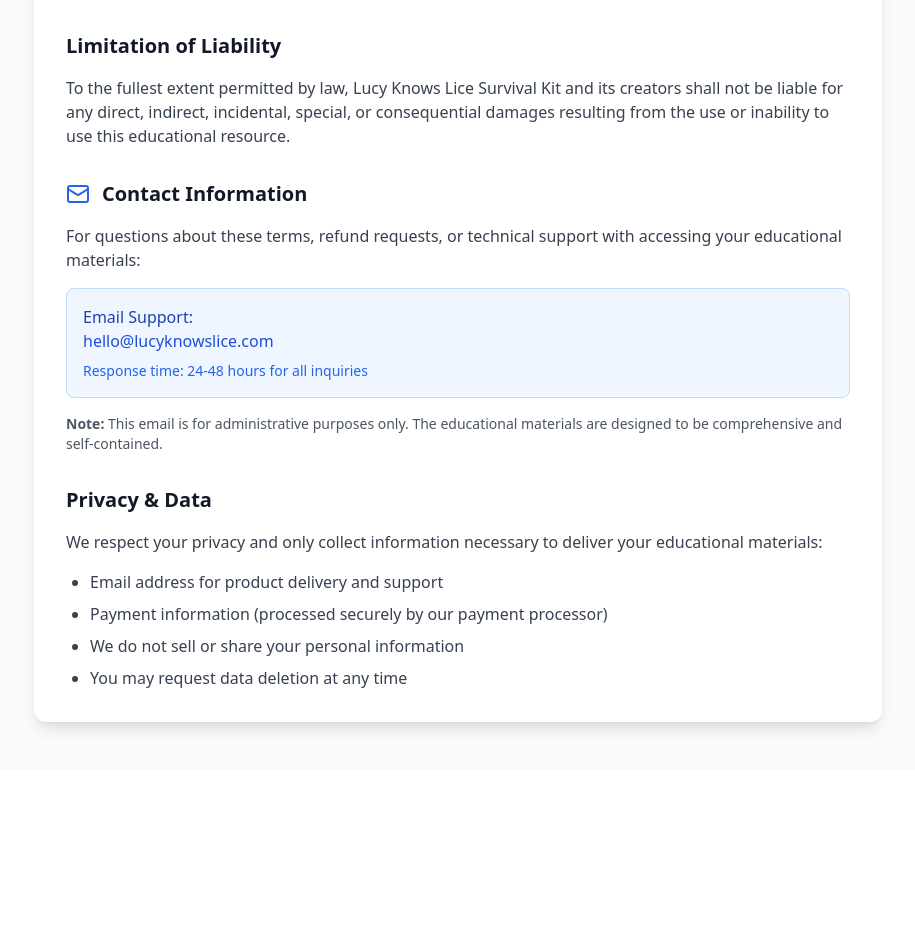
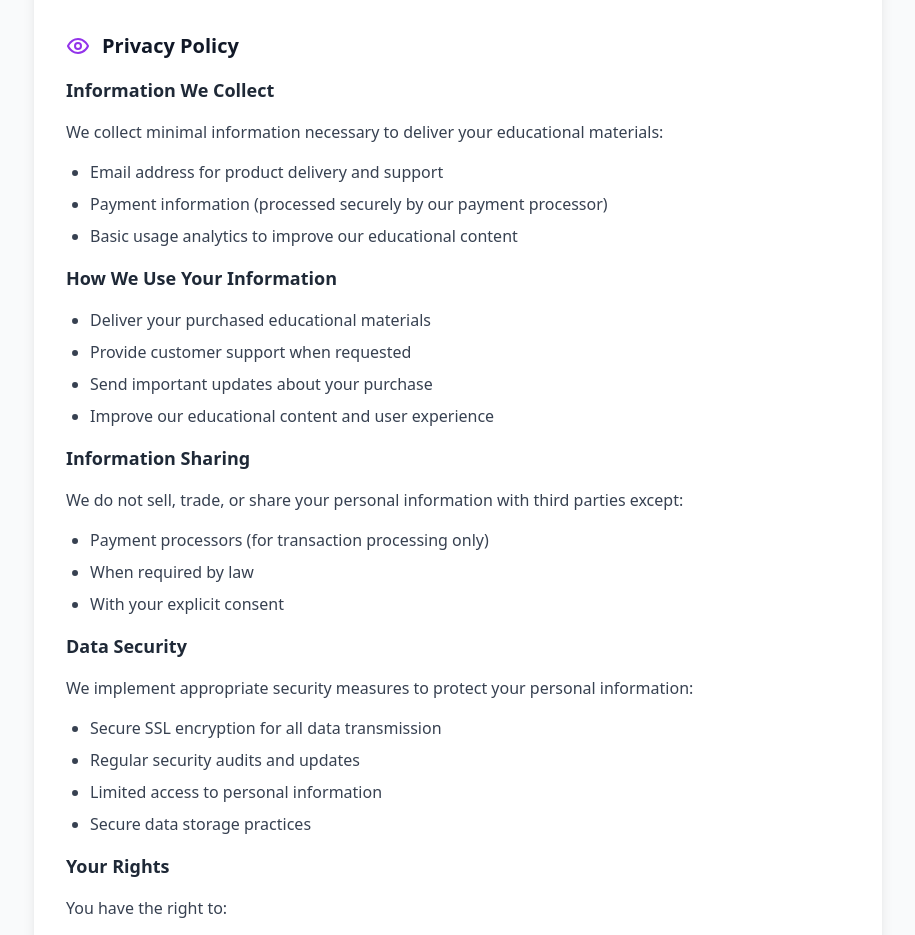
Before and after one commit to tmfudge/-new-lucy-knows-lice-62125, a React (Vite) app: page /terms in a window 1280 px wide. Shown: the part 1862-2797 px from the top of the page, without its empty margins (182-1097 px from the left). Before the commit the page ends 2632 px from the top, so only its background shows below. Built offline with nearby package versions, Linux system fonts and the light colour scheme.

Commit message:
Update Footer and Consolidate Legal Documents

```diff
--- a/src/App.tsx
+++ b/src/App.tsx
@@ -10,9 +10,10 @@ function App() {
       <Routes>
         <Route path="/" element={<LandingPage />} />
         <Route path="/terms" element={<Terms />} />
+        {/* All legal routes point to the same comprehensive Terms page */}
         <Route path="/privacy" element={<Terms />} />
         <Route path="/disclaimers" element={<Terms />} />
-        <Route path="/contact" element={<Terms />} />
+        <Route path="/legal" element={<Terms />} />
         {/* Portal route commented out - will reactivate when ready for portal launch */}
         {/* <Route path="/portal/*" element={<Portal />} /> */}
       </Routes>
--- a/src/components/Disclaimer.tsx
+++ b/src/components/Disclaimer.tsx
@@ -6,14 +6,11 @@ const Disclaimer: React.FC = () => {
       <div className="max-w-6xl mx-auto px-6">
         <div className="text-center">
           <p className="text-sm text-gray-300 mb-3">
-            © 2024 Lucy Knows Lice Survival Kit. Educational resource only. Individual results may vary.
+            © 2025 Lucy Knows Lice Survival Kit. Educational resource only. Individual results may vary.
           </p>
 
           <div className="flex justify-center space-x-6 text-xs text-gray-400">
-            <a href="/terms" className="hover:text-white transition-colors">Terms</a>
-            <a href="/privacy" className="hover:text-white transition-colors">Privacy</a>
-            <a href="/disclaimers" className="hover:text-white transition-colors">Disclaimers</a>
-            <a href="/contact" className="hover:text-white transition-colors">Contact</a>
+            <a href="/terms" className="hover:text-white transition-colors">Terms & Legal</a>
           </div>
         </div>
       </div>
--- a/src/pages/Terms.tsx
+++ b/src/pages/Terms.tsx
@@ -1,5 +1,5 @@
 import React from 'react';
-import { ArrowLeft, FileText, Shield, AlertTriangle, Mail } from 'lucide-react';
+import { ArrowLeft, FileText, Shield, AlertTriangle, Mail, Eye, Lock } from 'lucide-react';
 import { Link } from 'react-router-dom';
 
 const Terms: React.FC = () => {
@@ -15,8 +15,8 @@ const Terms: React.FC = () => {
             <ArrowLeft className="w-4 h-4 mr-2" />
             Back to Home
           </Link>
-          <h1 className="text-3xl font-bold text-gray-900">Terms & Conditions</h1>
-          <p className="text-gray-600 mt-2">Last updated: January 2024</p>
+          <h1 className="text-3xl font-bold text-gray-900">Terms, Privacy & Legal Information</h1>
+          <p className="text-gray-600 mt-2">Last updated: January 2025</p>
         </div>
 
         <div className="bg-white rounded-xl shadow-lg p-8 space-y-8">
@@ -130,6 +130,92 @@ const Terms: React.FC = () => {
             </div>
           </section>
 
+          {/* Privacy Policy */}
+          <section>
+            <div className="flex items-center mb-4">
+              <Eye className="w-6 h-6 text-purple-600 mr-3" />
+              <h2 className="text-xl font-bold text-gray-900">Privacy Policy</h2>
+            </div>
+            <div className="text-gray-700 space-y-4">
+              <h3 className="text-lg font-semibold text-gray-800">Information We Collect</h3>
+              <p>We collect minimal information necessary to deliver your educational materials:</p>
+              <ul className="list-disc pl-6 space-y-2">
+                <li>Email address for product delivery and support</li>
+                <li>Payment information (processed securely by our payment processor)</li>
+                <li>Basic usage analytics to improve our educational content</li>
+              </ul>
+
+              <h3 className="text-lg font-semibold text-gray-800">How We Use Your Information</h3>
+              <ul className="list-disc pl-6 space-y-2">
+                <li>Deliver your purchased educational materials</li>
+                <li>Provide customer support when requested</li>
+                <li>Send important updates about your purchase</li>
+                <li>Improve our educational content and user experience</li>
+              </ul>
+
+              <h3 className="text-lg font-semibold text-gray-800">Information Sharing</h3>
+              <p>We do not sell, trade, or share your personal information with third parties except:</p>
+              <ul className="list-disc pl-6 space-y-2">
+                <li>Payment processors (for transaction processing only)</li>
+                <li>When required by law</li>
+                <li>With your explicit consent</li>
+              </ul>
+
+              <h3 className="text-lg font-semibold text-gray-800">Data Security</h3>
+              <p>We implement appropriate security measures to protect your personal information:</p>
+              <ul className="list-disc pl-6 space-y-2">
+                <li>Secure SSL encryption for all data transmission</li>
+                <li>Regular security audits and updates</li>
+                <li>Limited access to personal information</li>
+                <li>Secure data storage practices</li>
+              </ul>
+
+              <h3 className="text-lg font-semibold text-gray-800">Your Rights</h3>
+              <p>You have the right to:</p>
+              <ul className="list-disc pl-6 space-y-2">
+                <li>Request access to your personal information</li>
+                <li>Request correction of inaccurate information</li>
+                <li>Request deletion of your personal information</li>
+                <li>Opt out of non-essential communications</li>
+              </ul>
+            </div>
+          </section>
+
+          {/* Disclaimers */}
+          <section>
+            <div className="flex items-center mb-4">
+              <AlertTriangle className="w-6 h-6 text-orange-600 mr-3" />
+              <h2 className="text-xl font-bold text-gray-900">Disclaimers</h2>
+            </div>
+            <div className="text-gray-700 space-y-4">
+              <h3 className="text-lg font-semibold text-gray-800">Medical Disclaimer</h3>
+              <p>
+                This educational resource is not intended to provide medical advice, diagnosis, or treatment.
+                Always consult with qualified healthcare professionals regarding any medical concerns or before
+                making any decisions related to your health or the health of your family.
+              </p>
+
+              <h3 className="text-lg font-semibold text-gray-800">Educational Purpose</h3>
+              <p>
+                The information provided is for educational purposes only and represents a compilation of
+                publicly available information about lice treatment methods. Individual results may vary
+                significantly based on numerous factors.
+              </p>
+
+              <h3 className="text-lg font-semibold text-gray-800">No Professional Relationship</h3>
+              <p>
+                Purchase and use of this educational resource does not create a professional relationship
+                between you and the creators. The content is provided "as is" without warranties of any kind.
+              </p>
+
+              <h3 className="text-lg font-semibold text-gray-800">External Links</h3>
+              <p>
+                Our educational materials may contain links to external websites. We are not responsible
+                for the content, privacy practices, or availability of external sites.
+              </p>
+            </div>
+          </section>
+
           {/* Limitation of Liability */}
           <section>
             <h2 className="text-xl font-bold text-gray-900 mb-4">Limitation of Liability</h2>
@@ -138,6 +224,10 @@ const Terms: React.FC = () => {
                 To the fullest extent permitted by law, Lucy Knows Lice Survival Kit and its creators
                 shall not be liable for any direct, indirect, incidental, special, or consequential
                 damages resulting from the use or inability to use this educational resource.
+              </p>
+              <p>
+                Your sole remedy for dissatisfaction with the educational content is to request a
+                refund within the 14-day guarantee period.
               </p>
             </div>
           </section>
@@ -150,7 +240,7 @@ const Terms: React.FC = () => {
             </div>
             <div className="text-gray-700 space-y-4">
               <p>
-                For questions about these terms, refund requests, or technical support with accessing your educational materials:
+                For questions about these terms, refund requests, privacy concerns, or technical support:
               </p>
               <div className="bg-blue-50 border border-blue-200 rounded-lg p-4">
                 <p className="font-medium text-blue-800">Email Support:</p>
@@ -166,19 +256,15 @@ const Terms: React.FC = () => {
             </div>
           </section>
 
-          {/* Privacy Notice */}
+          {/* Updates to Terms */}
           <section>
-            <h2 className="text-xl font-bold text-gray-900 mb-4">Privacy & Data</h2>
+            <h2 className="text-xl font-bold text-gray-900 mb-4">Updates to These Terms</h2>
             <div className="text-gray-700 space-y-4">
               <p>
-                We respect your privacy and only collect information necessary to deliver your educational materials:
+                We may update these terms from time to time. Changes will be posted on this page
+                with an updated "Last modified" date. Continued use of our educational resource
+                after changes constitutes acceptance of the updated terms.
               </p>
-              <ul className="list-disc pl-6 space-y-2">
-                <li>Email address for product delivery and support</li>
-                <li>Payment information (processed securely by our payment processor)</li>
-                <li>We do not sell or share your personal information</li>
-                <li>You may request data deletion at any time</li>
-              </ul>
             </div>
           </section>
         </div>
```
